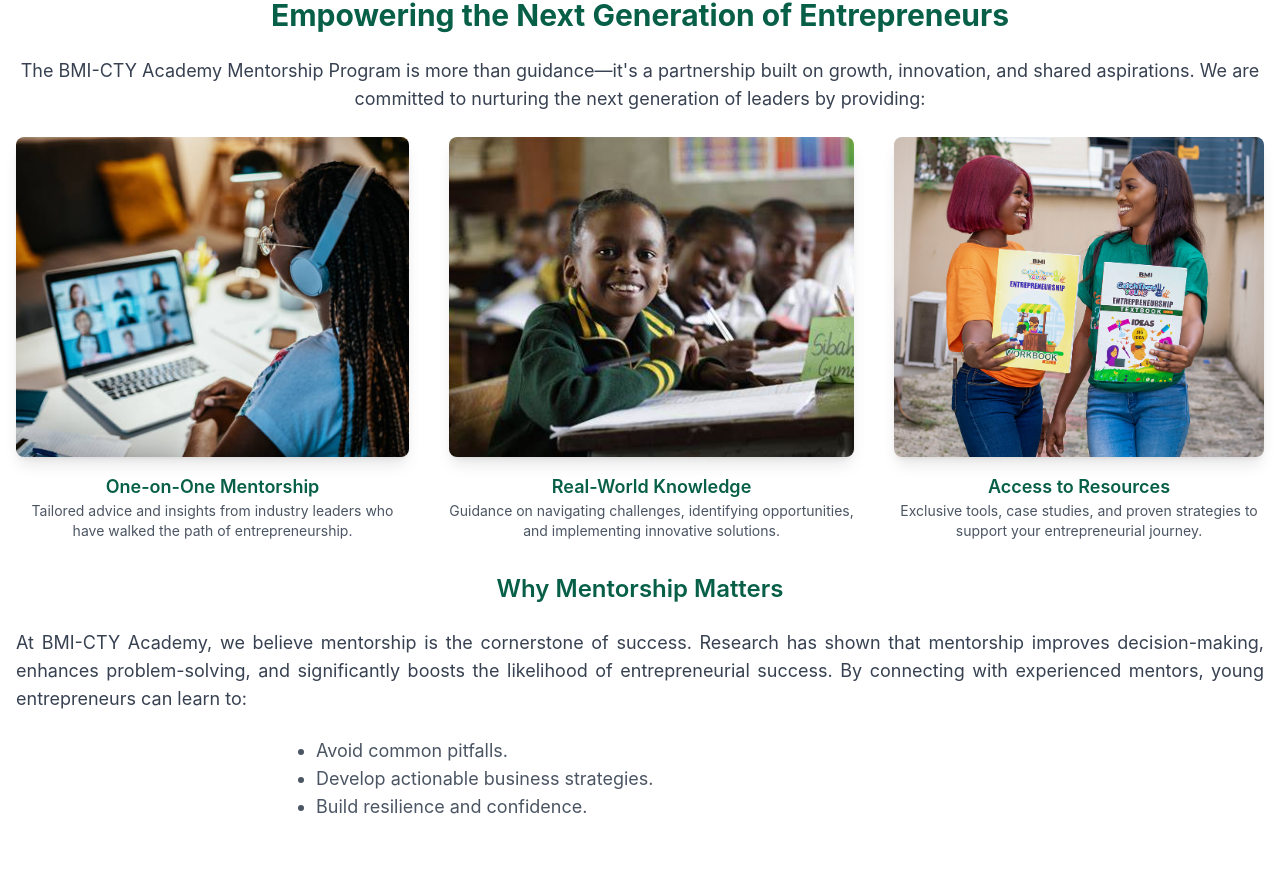
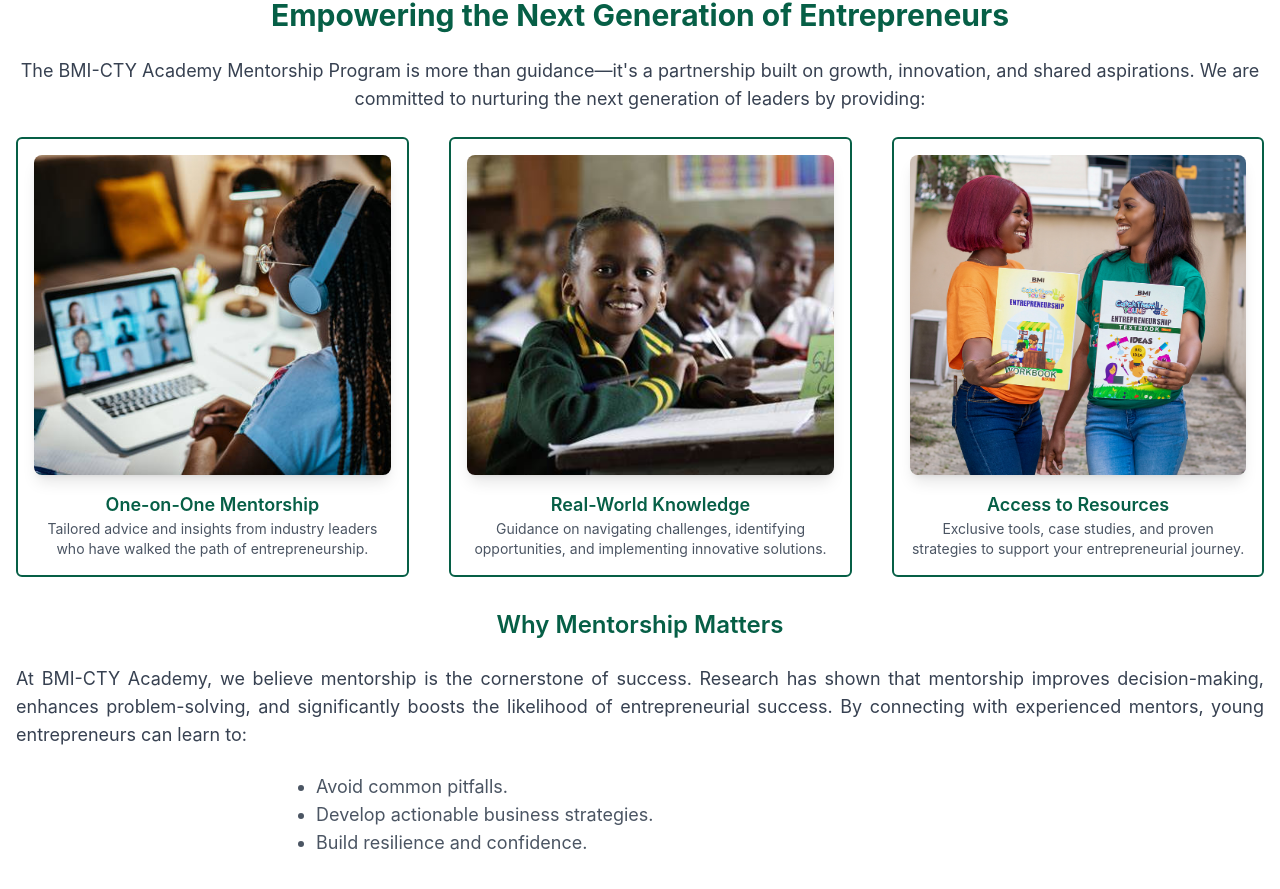
Before and after one commit to Moses-main/catch_them_young, a React (Create React App) app: page / in a window 1280 px wide. Shown: the part 1739-2628 px from the top of the page. Built offline with nearby package versions, Linux system fonts and the light colour scheme.

Commit message:
Add border to the home page images

```diff
--- a/src/components/Welcome.jsx
+++ b/src/components/Welcome.jsx
@@ -95,14 +95,14 @@ const Welcome = () => {
         <h2 className="md:text-3xl text-lg font-bold text-emerald-800 mb-6">
           Empowering the Next Generation of Entrepreneurs
         </h2>
-        <p className="md:text-lg text-gray-700 text-sm mb-6">
+        <p className="md:text-lg text-gray-700 text-sm mb-6 ">
           The BMI-CTY Academy Mentorship Program is more than guidance—it's a
           partnership built on growth, innovation, and shared aspirations. We
           are committed to nurturing the next generation of leaders by
           providing:
         </p>
         <div className="md:flex md:gap-10 mb-8">
-          <div className="flex flex-col items-center mb-6 md:mb-0">
+          <div className="flex flex-col items-center mb-6 md:mb-0 border-2 border-emerald-800 rounded-md hover:border-orange-800 hover:scale-105 hover:shadow-lg transition-all duration-300 p-4">
             <img
               src="/images/intro_to_mentorship.jpg"
               alt="One-on-One Mentorship"
@@ -116,7 +116,7 @@ const Welcome = () => {
               the path of entrepreneurship.
             </p>
           </div>
-          <div className="flex flex-col items-center mb-6 md:mb-0">
+          <div className="flex flex-col items-center mb-6 md:mb-0 border-2 border-emerald-800 rounded-md hover:border-orange-800 hover:scale-105 hover:shadow-lg transition-all duration-300 p-4">
             <img
               src="/images/holistic_learning.jpeg"
               alt="Real-World Knowledge"
@@ -130,7 +130,7 @@ const Welcome = () => {
               implementing innovative solutions.
             </p>
           </div>
-          <div className="flex flex-col items-center">
+          <div className="flex flex-col items-center border-2 border-emerald-800 rounded-md hover:border-orange-800 hover:scale-105 hover:shadow-lg transition-all duration-300 p-4">
             <img
               src="/images/access_to_resource.jpg"
               alt="Access to Resources"
```
